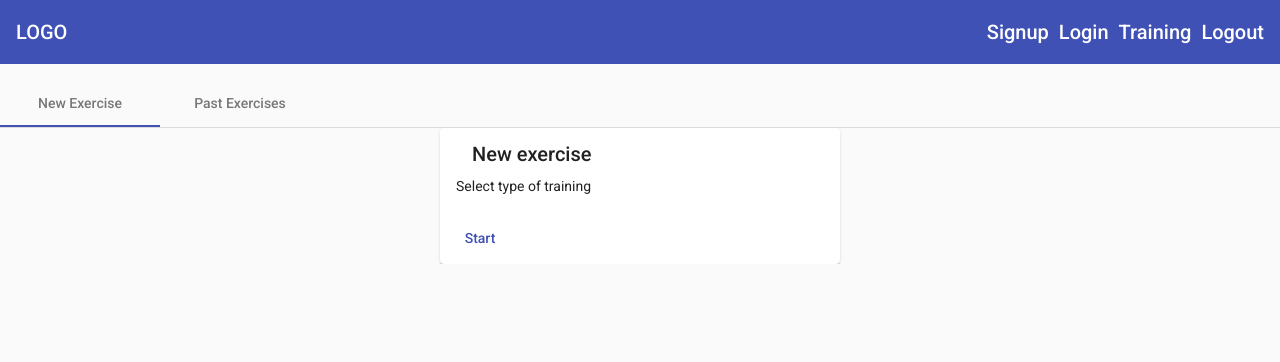
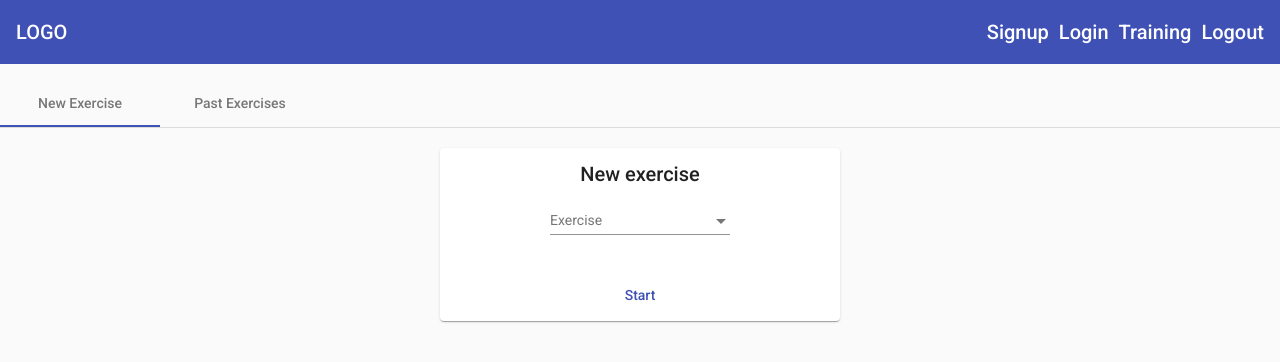
Before and after one commit to yurkov74/edu_ng_fitness, an Angular app: page /training in a window 1280 px wide. Shown: the top 362 px of the page. Built offline with nearby package versions, Linux system fonts and the light colour scheme.

Commit message:
48. Adding a Dropdown Menu

```diff
--- a/src/app/core/modules/material.module.ts
+++ b/src/app/core/modules/material.module.ts
@@ -9,6 +9,7 @@ import {MatFormFieldModule} from '@angular/material/form-field';
 import {MatIconModule} from '@angular/material/icon';
 import {MatInputModule} from '@angular/material/input';
 import {MatListModule} from '@angular/material/list';
+import {MatSelectModule} from '@angular/material/select';
 import {MatSidenavModule} from '@angular/material/sidenav';
 import {MatTabsModule} from '@angular/material/tabs';
 import {MatToolbarModule} from '@angular/material/toolbar';
@@ -24,6 +25,7 @@ import {MatToolbarModule} from '@angular/material/toolbar';
         MatInputModule,
         MatListModule,
         MatNativeDateModule,
+        MatSelectModule,
         MatSidenavModule,
         MatTabsModule,
         MatToolbarModule,
--- a/src/app/training/new-training/new-training.component.html
+++ b/src/app/training/new-training/new-training.component.html
@@ -1,10 +1,17 @@
 <section class="new-training" fxLayout fxLayoutAlign="center center">
-    <mat-card fxFlex="400px">
+    <mat-card fxFlex.xs="100%" fxFlex="400px" fxLayout="column" fxLayoutAlign="center center">
         <mat-card-header>
             <mat-card-title>New exercise</mat-card-title>
         </mat-card-header>
         <mat-card-content>
-            Select type of training
+            <mat-form-field>
+                <mat-label>Exercise</mat-label>
+                <mat-select>
+                    <mat-option *ngFor="let exercise of exercises" [value]="exercise.key">
+                        {{exercise.name}}
+                    </mat-option>
+                </mat-select>
+            </mat-form-field>
         </mat-card-content>
         <mat-card-actions>
             <button type="submit" mat-button color="primary">Start</button>
--- a/src/app/training/new-training/new-training.component.scss
+++ b/src/app/training/new-training/new-training.component.scss
@@ -0,0 +1,3 @@
+.new-training {
+    padding: 20px;
+}
--- a/src/app/training/new-training/new-training.component.ts
+++ b/src/app/training/new-training/new-training.component.ts
@@ -6,6 +6,13 @@ import { Component, OnInit } from '@angular/core';
   styleUrls: ['./new-training.component.scss']
 })
 export class NewTrainingComponent implements OnInit {
+  exercises = [
+    {key: 'burpees', name: 'Burpees'},
+    {key: 'crunches', name: 'Crunches'},
+    {key: 'jogging', name: 'Jogging'},
+    {key: 'side-lunges', name: 'Side lunges'},
+    {key: 'touch-toes', name: 'Touch Toes'},
+  ];
 
   constructor() { }
 
```
